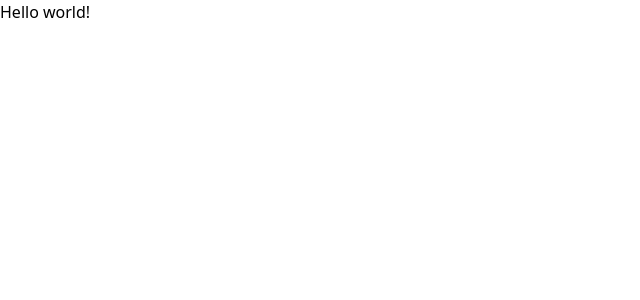
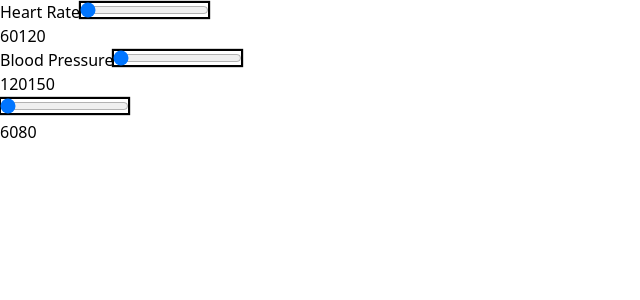
Before and after one commit to HUSS41N/jivi, a React (Vite) app: page / in a window 1280 px wide. Shown: the top 300 px of the page, without its empty margins (0-640 px from the left). Built offline with nearby package versions, Linux system fonts and the light colour scheme.

Commit message:
range slider

```diff
--- a/package.json
+++ b/package.json
@@ -29,6 +29,7 @@
     "eslint-plugin-react-hooks": "^4.6.0",
     "eslint-plugin-react-refresh": "^0.4.6",
     "postcss": "^8.4.38",
+    "sass": "^1.76.0",
     "tailwindcss": "^3.4.3",
     "vite": "^5.2.0"
   }
--- a/src/App.jsx
+++ b/src/App.jsx
@@ -1,11 +1,14 @@
-import { useState } from 'react'
+import { useState } from "react";
+import Details from "./pages/details/Details";
 
 function App() {
   return (
-    <h1 className="text-3xl font-bold underline">
-      Hello world!
-    </h1>
-  )
+    <div className="flex items-center justify-center w-full h-screen">
+      <div className="max-w-xs max-h-[600px] w-full">
+        <Details />
+      </div>
+    </div>
+  );
 }
 
-export default App
+export default App;
--- /dev/null
+++ b/src/components/RangeSlider/RangeSlider.jsx
@@ -0,0 +1,38 @@
+import React from 'react';
+
+const RangeSlider = ({ label, min, max, value, setValue, style }) => {
+  const trackStyle = {
+    background: style?.color || 'bg-gray-200',
+    height: style?.height || 'h-2',
+  };
+
+  const thumbStyle = {
+    boxShadow: `0px 0px 1px 1px ${style?.thumbColor || '#000'}`
+  };
+
+  return (
+    <div className="space-y-2">
+      <label htmlFor="range-slider" className="block text-sm font-medium text-gray-700">
+        {label}
+      </label>
+      <input
+        type="range"
+        id="range-slider"
+        className={`w-full ${trackStyle.height} rounded-lg appearance-none cursor-pointer dark:bg-gray-700`}
+        style={thumbStyle}
+        min={min}
+        max={max}
+        value={value}
+        onChange={(e) => setValue(Number(e.target.value))}
+      />
+      <div className="relative mt-2">
+        <div className="flex justify-between text-xs">
+          <span>{min}</span>
+          <span>{max}</span>
+        </div>
+      </div>
+    </div>
+  );
+};
+
+export default RangeSlider;
--- /dev/null
+++ b/src/pages/details/Details.jsx
@@ -0,0 +1,34 @@
+import React, { useState } from "react";
+import RangeSlider from "../../components/RangeSlider/RangeSlider";
+const Details = () => {
+  const [heartRate, setHeartRate] = useState(0);
+  const [bloodPressure, setBloodPressure] = useState(0);
+  const [anotherBloodPressure, setAnotherBloodPressure] = useState(0);
+  return (
+    <div>
+      <RangeSlider
+        label="Heart Rate"
+        min={60}
+        max={120}
+        value={heartRate}
+        setValue={setHeartRate}
+      />
+      <RangeSlider
+        label="Blood Pressure"
+        min={120}
+        max={150}
+        value={bloodPressure}
+        setValue={setBloodPressure}
+      />
+      <RangeSlider
+        label=""
+        min={60}
+        max={80}
+        value={anotherBloodPressure}
+        setValue={setAnotherBloodPressure}
+      />
+    </div>
+  );
+};
+
+export default Details;
```
Also changed, not shown: src/components/RangeSlider/RangeSlider.scss (added), 1 other file (tests, documents, lock files or other folders).
